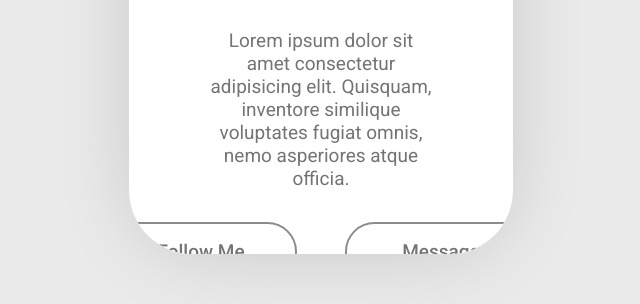
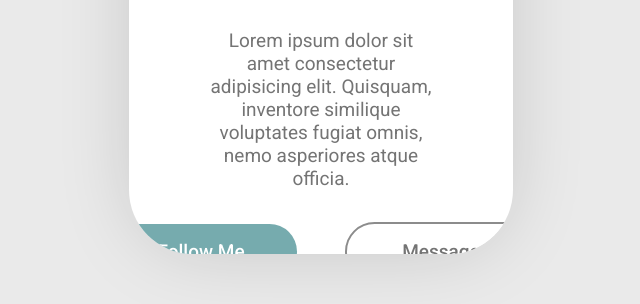
Before and after one commit to weavrix/card, a plain HTML site: page index.html in a window 1280 px wide. Shown: the part 486-790 px from the top of the page, without its empty margins (319-959 px from the left). Drawn offline with Linux system fonts and the light colour scheme.

Commit message:
completed

```diff
--- a/style.css
+++ b/style.css
@@ -129,7 +129,9 @@ body{
     border: none;
 }
 
-.interfaceBtns .follow-btn:hover{
+
+
+.interfaceBtns .follow-btn{
     color: white;
     background-color: #76ABAE;
     border: none;
```
